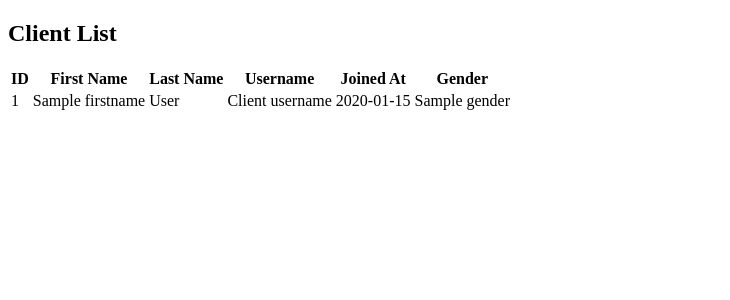
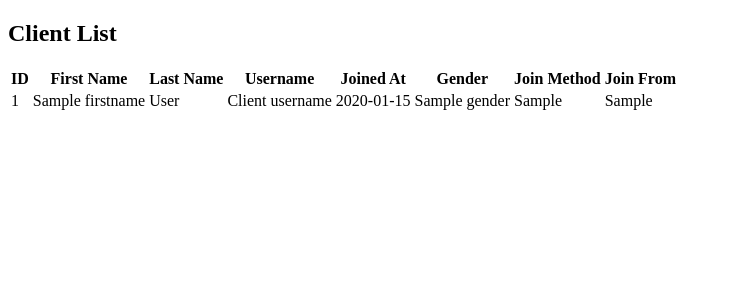
Before and after one commit to blue-farid/BlueAnonymousBot, a Spring app: page /clients in a window 1280 px wide. Shown: the top 300 px of the page, without its empty margins (0-730 px from the left). Run offline with Thymeleaf, Linux system fonts and the light colour scheme; the template is opened without the code that fills it: most values are stand-ins (such as "Sample title", 1, 10 or a date in 2020); data that the repository does not hold is empty; some of the project's set-up classes (security, data sources, template engines, error pages and the like) are left out, and stand-ins take their place.

Commit message:
feat: add join method to admin panel

```diff
--- a/src/main/resources/templates/clients.html
+++ b/src/main/resources/templates/clients.html
@@ -15,6 +15,8 @@
         <th>Username</th>
         <th>Joined At</th>
         <th>Gender</th>
+        <th>Join Method</th>
+        <th>Join From</th>
     </tr>
     </thead>
     <tbody>
@@ -26,6 +28,8 @@
         <td th:href="'https://t.me/' + ${client.username}">Client username</td>
         <td th:text="${client.createdAt}">Client joined at</td>
         <td th:text="${client.gender}">Client gender</td>
+        <td th:text="${client.joinMethod}">Client join method</td>
+        <td th:text="${client.joinFrom}">Client join from</td>
     </tr>
     </tbody>
 </table>
```
